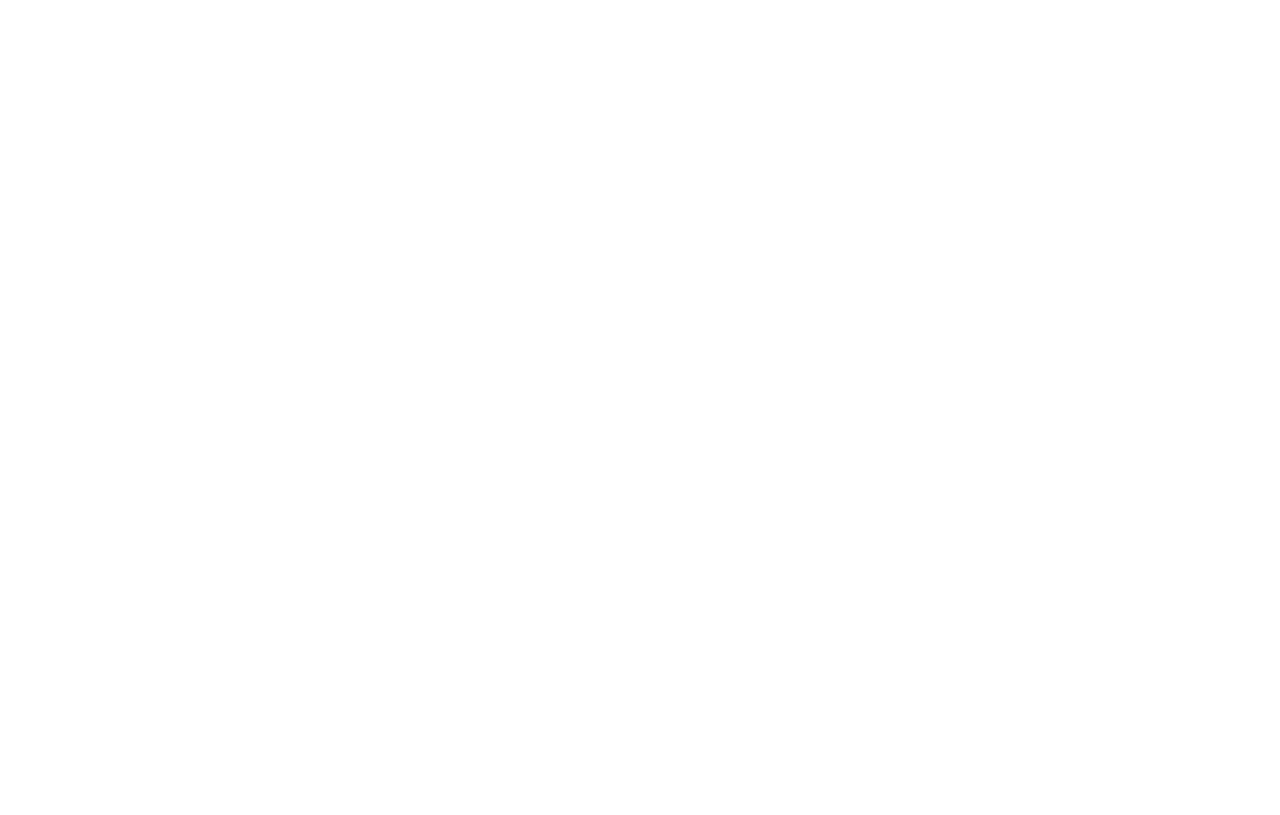
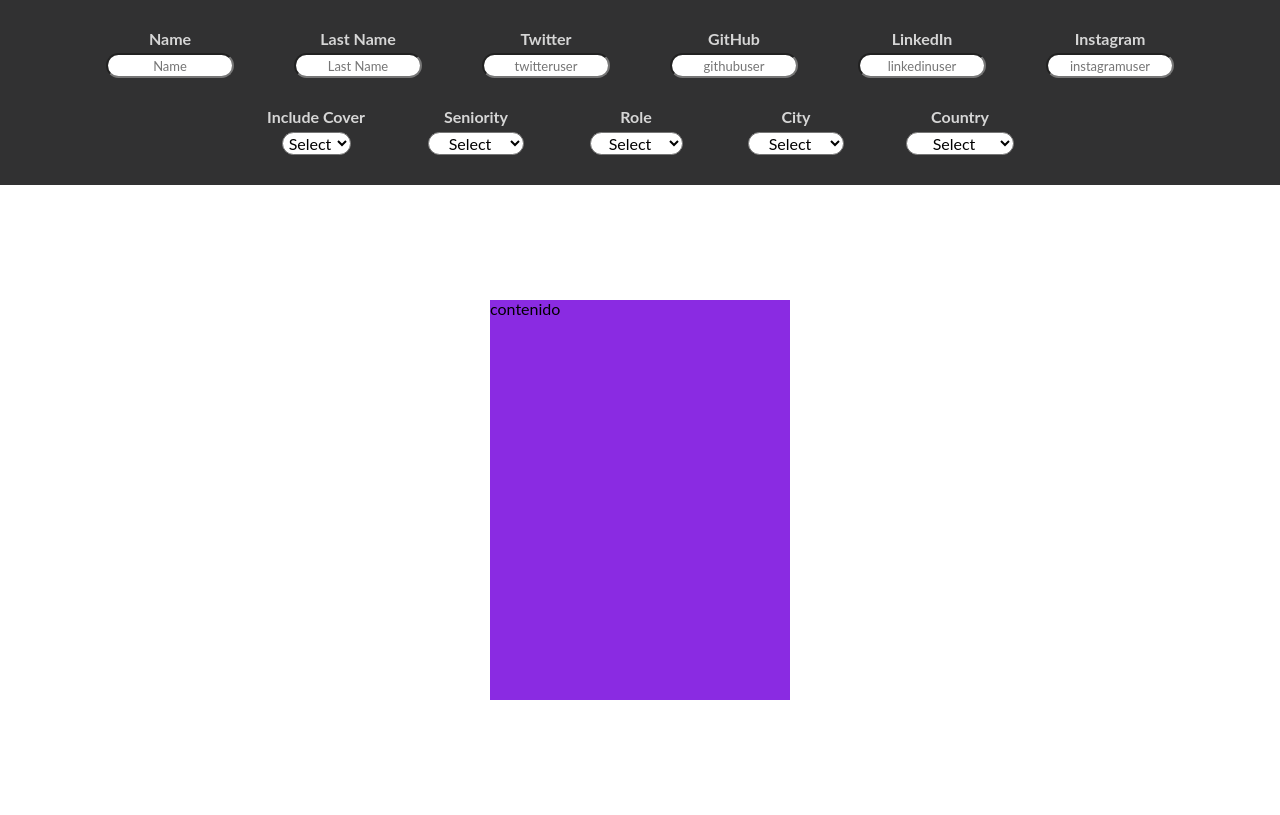
Before and after one commit to davidnavarretea/ConditionalProfileCard, a plain HTML site: page index.html in a window 1280 px wide. Drawn offline with Linux system fonts and the light colour scheme.

Commit message:
HTML and CSS structure done

```diff
--- a/css/app.css
+++ b/css/app.css
@@ -0,0 +1,61 @@
+/* Formulario */
+.form {
+    display: flex;
+    flex-direction: column;
+    background-color: #313132;
+    min-height: 25%;
+}
+.halfform {
+    display: flex;
+    justify-content: center;
+}
+.field {
+    display: flex;
+    flex-direction: column;
+    align-items: center;
+    border: 0;
+    min-width: 10rem;
+    margin: 3rem;
+    padding: 0;
+}
+.field2 {
+    margin-top: 0;
+}
+.textinput {
+    max-width: 12rem;
+    font-size: 1.3rem;
+    height: 1.9rem;
+    border-radius: 2rem;
+    text-align: center;
+    color: #313132;
+}
+.label {
+    font-weight: bold;
+    margin-bottom: 0.5rem;
+    color: #D6D6D6;
+}
+.select {
+    border-radius: 2rem;
+    text-align: center;
+    padding: 0 0.2rem;
+    background-color: white;
+}
+.select option {
+    background-color: #313132;
+    color: white;
+}
+.select option:active {
+    color: black;
+}
+/* Card */
+.cardcontainer {
+    display: flex;
+    justify-content: center;
+    align-items: center;
+    height: 63rem;
+}
+.card {
+    background-color: blueviolet;
+    height: 40rem;
+    width: 30rem;
+}
--- a/index.html
+++ b/index.html
@@ -9,7 +9,99 @@
     <title>Conditional Profile Card</title>
 </head>
 <body>
-
+    <div class="wrapper">
+        <!-- Interactive Form -->
+        <form class="form" action="" method="post">
+            <div class="halfform">
+                <!-- Name -->
+                <fieldset class="field">
+                    <label class="label" for="nameinput" id="namelabel">Name</label>
+                    <input type="text" class="textinput" name="nameinput" id="nameinput" placeholder="Name" minlength="3" maxlength="16">
+                </fieldset>
+                <!-- Last Name -->
+                <fieldset class="field">
+                    <label class="label" for="lastnameinput" id="lastnamelabel">Last Name</label>
+                    <input type="text" class="textinput" name="lastnameinput" id="lastnameinput" placeholder="Last Name" minlength="3" maxlength="16">
+                </fieldset>
+                <!-- Twitter -->
+                <fieldset class="field">
+                    <label class="label" for="twitterinput" id="twitterlabel">Twitter</label>
+                    <input type="text" class="textinput" name="twitterinput" id="twitterinput" placeholder="twitteruser" minlength="3" maxlength="16">
+                </fieldset>
+                <!-- GitHub -->
+                <fieldset class="field">
+                    <label class="label" for="githubinput" id="githublabel">GitHub</label>
+                    <input type="text" class="textinput" name="githubinput" id="githubinput" placeholder="githubuser" minlength="3" maxlength="16">
+                </fieldset>
+                <!-- LinkedIn -->
+                <fieldset class="field">
+                    <label class="label" for="linkedininput" id="linkedinlabel">LinkedIn</label>
+                    <input type="text" class="textinput" name="linkedininput" id="linkedininput" placeholder="linkedinuser" minlength="3" maxlength="16">
+                </fieldset>
+                <!-- Instagram -->
+                <fieldset class="field">
+                    <label class="label" for="instagraminput" id="instagramlabel">Instagram</label>
+                    <input type="text" class="textinput" name="instagraminput" id="instagraminput" placeholder="instagramuser" minlength="3" maxlength="16">
+                </fieldset>
+            </div>
+            <div class="halfform">
+                <!-- Include Cover -->
+                <fieldset class="field field2">
+                    <label class="label" for="coverbutton" id="coverlabel">Include Cover</label>
+                    <select class="select" name="coverbutton" id="coverbutton">
+                        <option value="select" selected disabled>Select</option>
+                        <option value="true">True</option>
+                        <option value="false">False</option>
+                    </select>
+                </fieldset>
+                <!-- Position -->
+                <fieldset class="field field2">
+                    <label class="label" for="senioritybutton" id="senioritylabel">Seniority</label>
+                    <select class="select" name="senioritybutton" id="senioritybutton">
+                        <option value="select" selected disabled>Select</option>
+                        <option value="junior">Junior</option>
+                        <option value="midlevel">Mid-Level</option>
+                        <option value="senior">Senior</option>
+                    </select>
+                </fieldset>
+                <!-- Role -->
+                <fieldset class="field field2">
+                    <label class="label" for="rolebutton" id="rolelabel">Role</label>
+                    <select class="select" name="rolebutton" id="rolebutton">
+                        <option value="select" selected disabled>Select</option>
+                        <option value="fullstack">Full Stack</option>
+                        <option value="frontend">Frontend</option>
+                        <option value="backend">Backend</option>
+                    </select>
+                </fieldset>
+                <!-- City -->
+                <fieldset class="field field2">
+                    <label class="label" for="citybutton" id="citylabel">City</label>
+                    <select class="select" name="citybutton" id="citybutton">
+                        <option value="select" selected disabled>Select</option>
+                        <option value="madrid">Madrid</option>
+                        <option value="barcelona">Barcelona</option>
+                        <option value="cadiz">Cadiz</option>
+                    </select>
+                </fieldset>
+                <!-- Country -->
+                <fieldset class="field field2">
+                    <label class="label" for="countrybutton" id="countrylabel">Country</label>
+                    <select class="select" name="countrybutton" id="countrybutton">
+                        <option value="select" selected disabled>Select</option>
+                        <option value="spain">Spain</option>
+                        <option value="eeuu">EEUU</option>
+                        <option value="switzerland">Switzerland</option>
+                    </select>
+                </fieldset>
+            </div>
+        </form>
+        <div class="cardcontainer">
+            <div class="card">
+                contenido
+            </div>
+        </div>
+    </div>
     <script type="text/javascript" src="js/app.js"></script>
 </body>
 </html>
```
